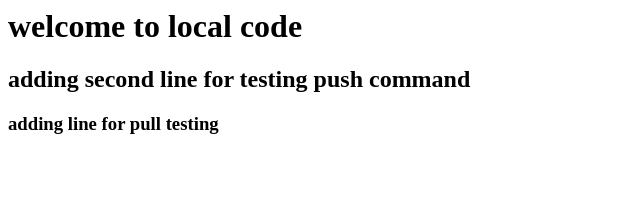
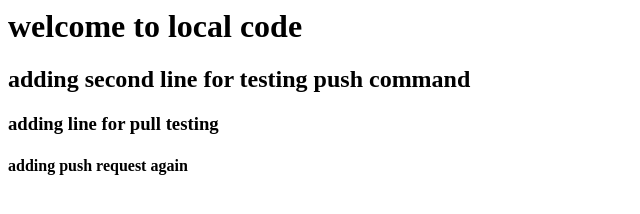
Before and after one commit to aws-june/repo4, a plain HTML site: page index.html in a window 1280 px wide. Shown: the whole page, without its empty margins (0-640 px from the left). Drawn offline with Linux system fonts and the light colour scheme.

Commit message:
changes in index file

```diff
--- a/index.html
+++ b/index.html
@@ -1,3 +1,4 @@
 <h1>welcome to local code</h1>
 <h2>adding second line for testing push command</h2>
 <h3>adding line for pull testing</h3>
+<h4>adding push request again</h4>
```
